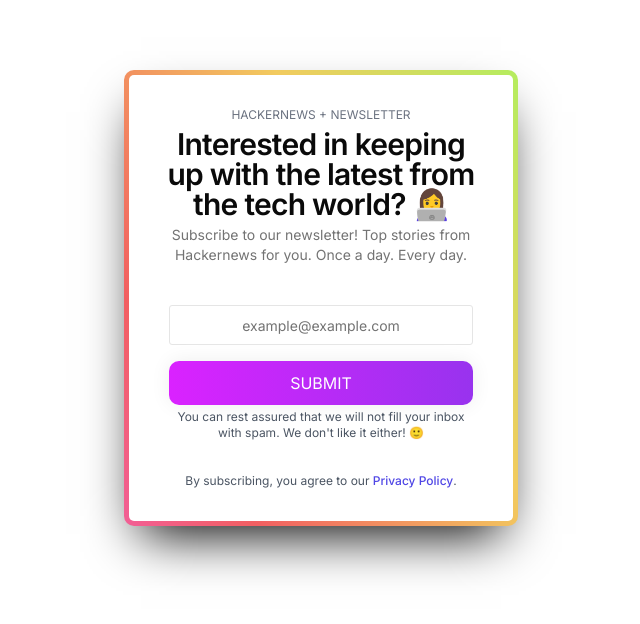
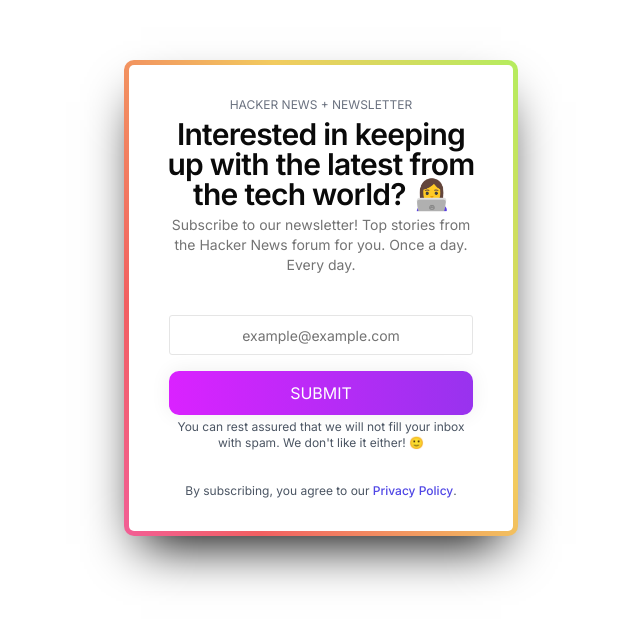
Before and after one commit to RiccardoSenica/newsletter-hackernews, a Next.js app: page / in a window 1280 px wide. Shown: the part 102-726 px from the top of the page, without its empty margins (319-959 px from the left). Built offline with nearby package versions, Linux system fonts and the light colour scheme; no server answers; the database is empty.

Commit message:
chore: some typos

```diff
--- a/app/confirmation/page.tsx
+++ b/app/confirmation/page.tsx
@@ -84,7 +84,7 @@
   const schema = {
     '@context': 'https://schema.org',
     '@type': 'WebSite',
-    name: 'HackerNews Newsletter',
+    name: 'Hackernews Newsletter',
     title: 'Subscription Confirmation',
     url: `${process.env.HOME_URL}/confirmation`
   };
--- a/app/layout.tsx
+++ b/app/layout.tsx
@@ -6,8 +6,9 @@
 import './globals.css';
 
 export const metadata: Metadata = {
-  title: `Hacker News newsletter by ${process.env.NEXT_PUBLIC_BRAND_NAME}`,
-  description: 'Newsletter delivering the best posts from Hacker News',
+  title: `Hackernews newsletter by ${process.env.NEXT_PUBLIC_BRAND_NAME}`,
+  description:
+    'Newsletter delivering the best posts from the Hacker News forum',
   keywords: 'newsletter, hackernews, technology, coding, programming, news'
 };
 
--- a/app/page.tsx
+++ b/app/page.tsx
@@ -28,7 +28,7 @@
   const schema = {
     '@context': 'https://schema.org',
     '@type': 'WebSite',
-    name: 'HackerNews Newsletter',
+    name: 'Hackernews Newsletter',
     title: 'Home',
     url: process.env.HOME_URL
   };
@@ -132,7 +132,7 @@
       <CustomCard
         className='max-90vw w-96'
         title='Interested in keeping up with the latest from the tech world? 👩‍💻'
-        description='Subscribe to our newsletter! Top stories from Hackernews for you. Once a day. Every day.'
+        description='Subscribe to our newsletter! Top stories from the Hacker News forum for you. Once a day. Every day.'
         content={renderContent()}
       />
     </>
--- a/app/privacy/page.tsx
+++ b/app/privacy/page.tsx
@@ -7,7 +7,7 @@
   const schema = {
     '@context': 'https://schema.org',
     '@type': 'WebSite',
-    name: 'HackerNews Newsletter',
+    name: 'Hackernews Newsletter',
     title: 'Privacy Policy',
     url: `${process.env.HOME_URL}/privacy`
   };
--- a/app/unsubscribe/page.tsx
+++ b/app/unsubscribe/page.tsx
@@ -29,7 +29,7 @@
   const schema = {
     '@context': 'https://schema.org',
     '@type': 'WebSite',
-    name: 'HackerNews Newsletter',
+    name: 'Hackernews Newsletter',
     title: 'Unsubscribe',
     url: `${process.env.HOME_URL}/unsubscribe`
   };
--- a/components/CustomCard.tsx
+++ b/components/CustomCard.tsx
@@ -42,7 +42,7 @@
         >
           <CardHeader>
             <p className='text-xs uppercase text-gray-500'>
-              Hackernews + newsletter
+              Hacker News + newsletter
             </p>
             <CardTitle>{title}</CardTitle>
             {description && <CardDescription>{description}</CardDescription>}
--- a/components/email/Template.tsx
+++ b/components/email/Template.tsx
@@ -40,7 +40,7 @@
             textAlign: 'center'
           }}
         >
-          Hackernews + newsletter
+          Hacker News + newsletter
         </p>
         <h2
           style={{
```
